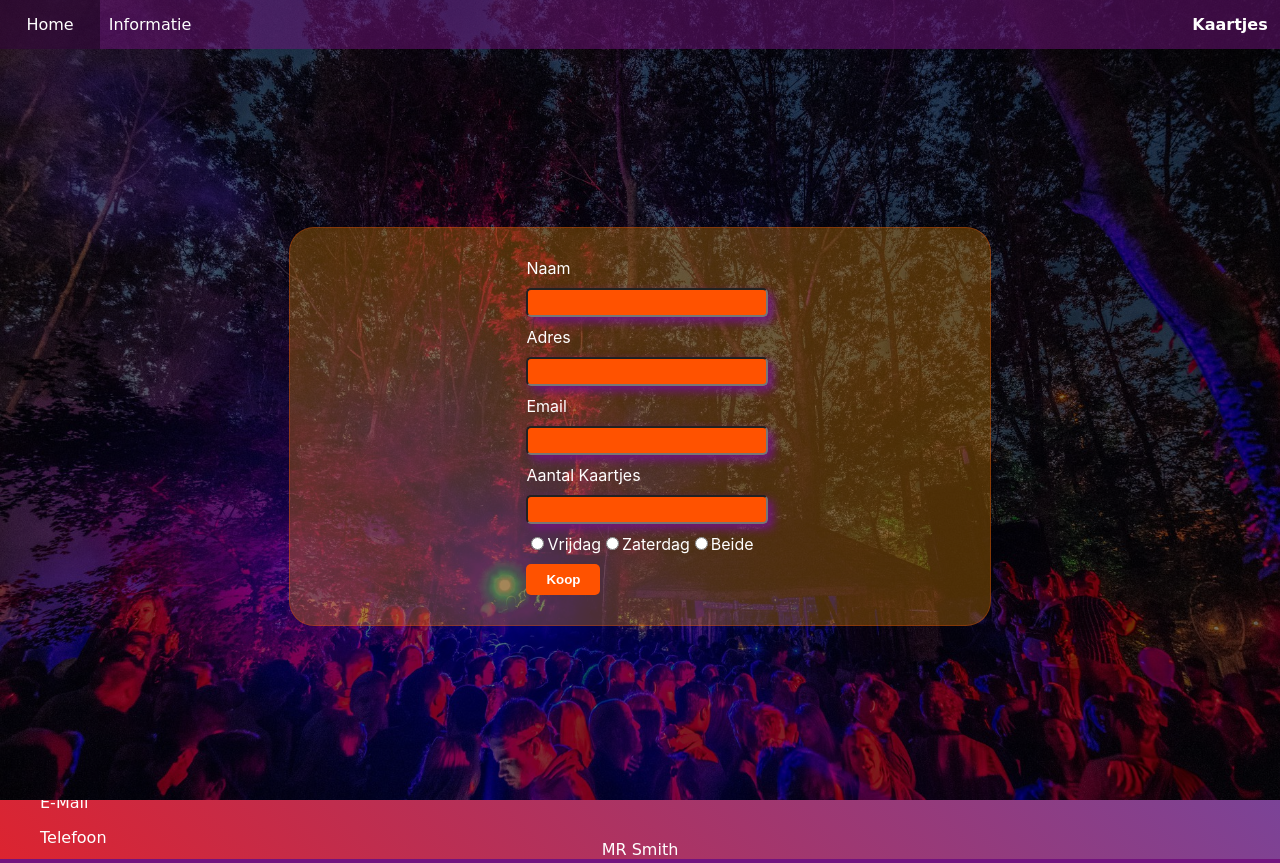
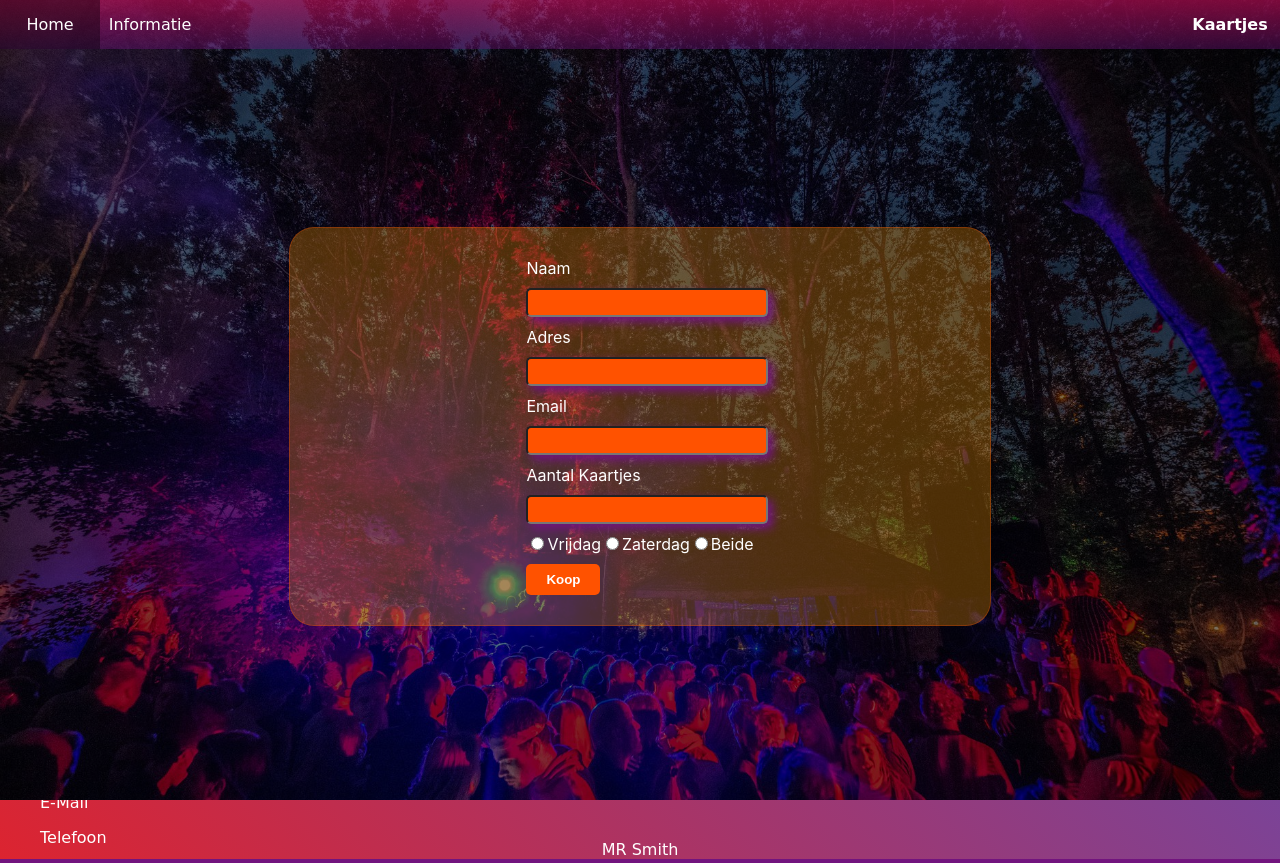
Before and after one commit to ChrisRoit/festival, a PHP site: page /kaartjes.php?page=kaartjes in a window 1280 px wide. Run offline with PHP 8.4, Linux system fonts and the light colour scheme.

Commit message:
de navbar linear gradient en transparant effect zijn klaar. dit geeft een soort neon licht effect.

```diff
--- a/Code/css/navbar.css
+++ b/Code/css/navbar.css
@@ -17,7 +17,7 @@
     z-index:1;
 }
 #main-navbar-wrapper{
-    background-color: rgba(114, 20, 126,0.5);
+    background: linear-gradient(180deg,rgba(242, 17, 112,0.5),rgba(114, 20, 126,0.4));
 }
 
 .navbar-block{
```
